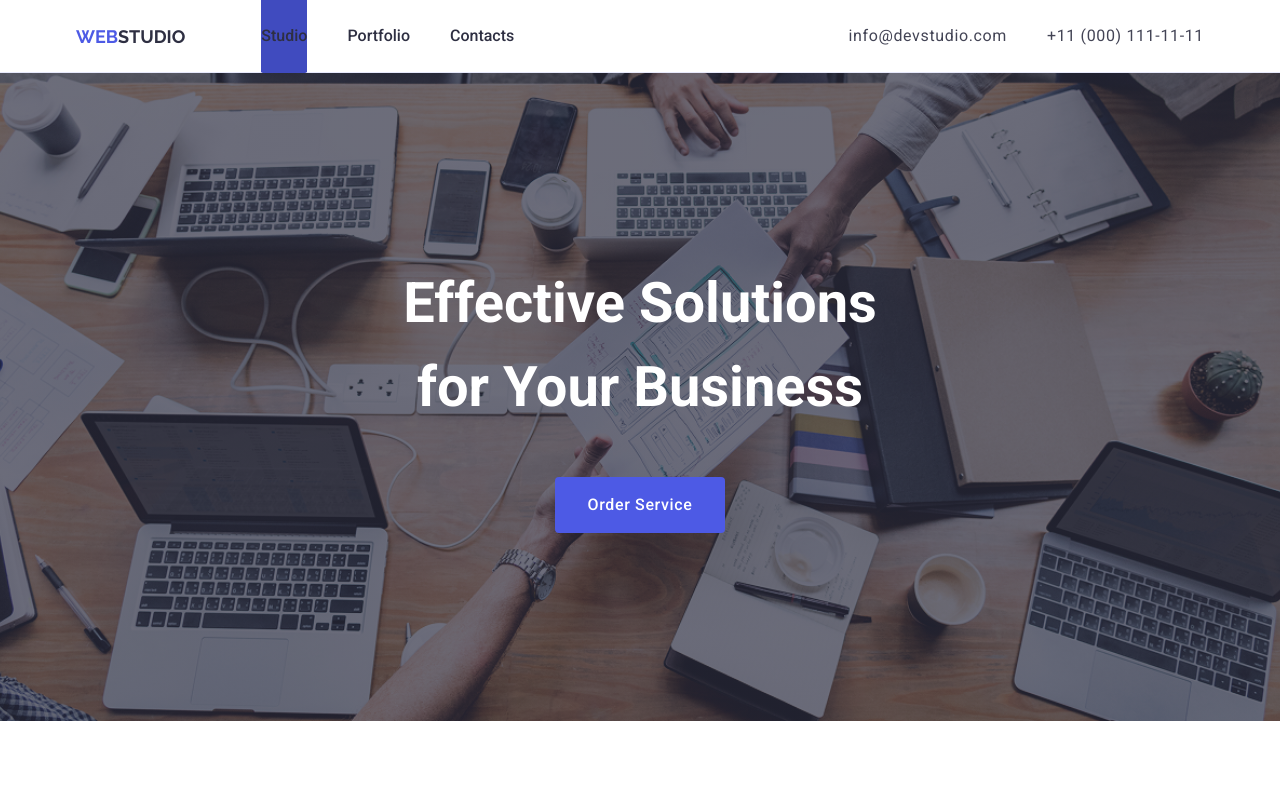
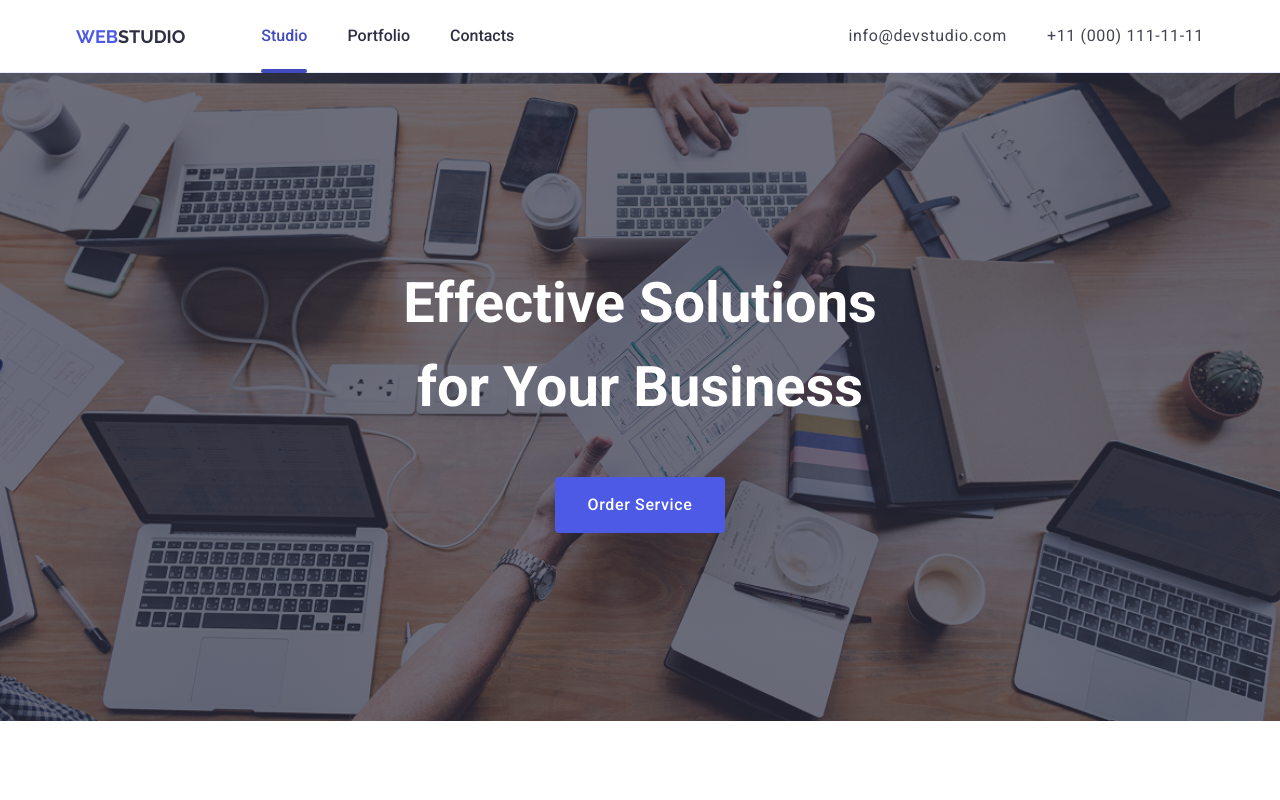
Before and after one commit to tkondratiuk/goit-markup-hw-06, a plain HTML site: page index.html in a window 1280 px wide. Shown: the top 800 px of the page. Drawn offline with nearby package versions, Linux system fonts and the light colour scheme.

Commit message:
fix styles

```diff
--- a/css/styles.css
+++ b/css/styles.css
@@ -618,11 +618,17 @@ body {
 .modal-close-btn:hover,
 .modal-close-btn:focus,
 .mobile-menu-close-btn:hover,
-.mobile-menu-close-btn:focus,
+.mobile-menu-close-btn:focus {
+    background-color: #404bbf;
+}
+
+.nav-link.current::after {
+    background-color: #404bbf;
+}
+
 .nav-link:hover,
 .nav-link:focus,
 .nav-link.current,
-.nav-link.current::after,
 .mobile-menu-nav-link.current,
 .mobile-menu-nav-link:hover,
 .mobile-menu-nav-link:focus,
@@ -630,7 +636,7 @@ body {
 .mobile-menu-address-link:focus,
 .address-link:hover,
 .address-link:focus {
-    background-color: #404bbf;
+    color: #404bbf;
 }
 
 @media (min-width: 768px) {
```
